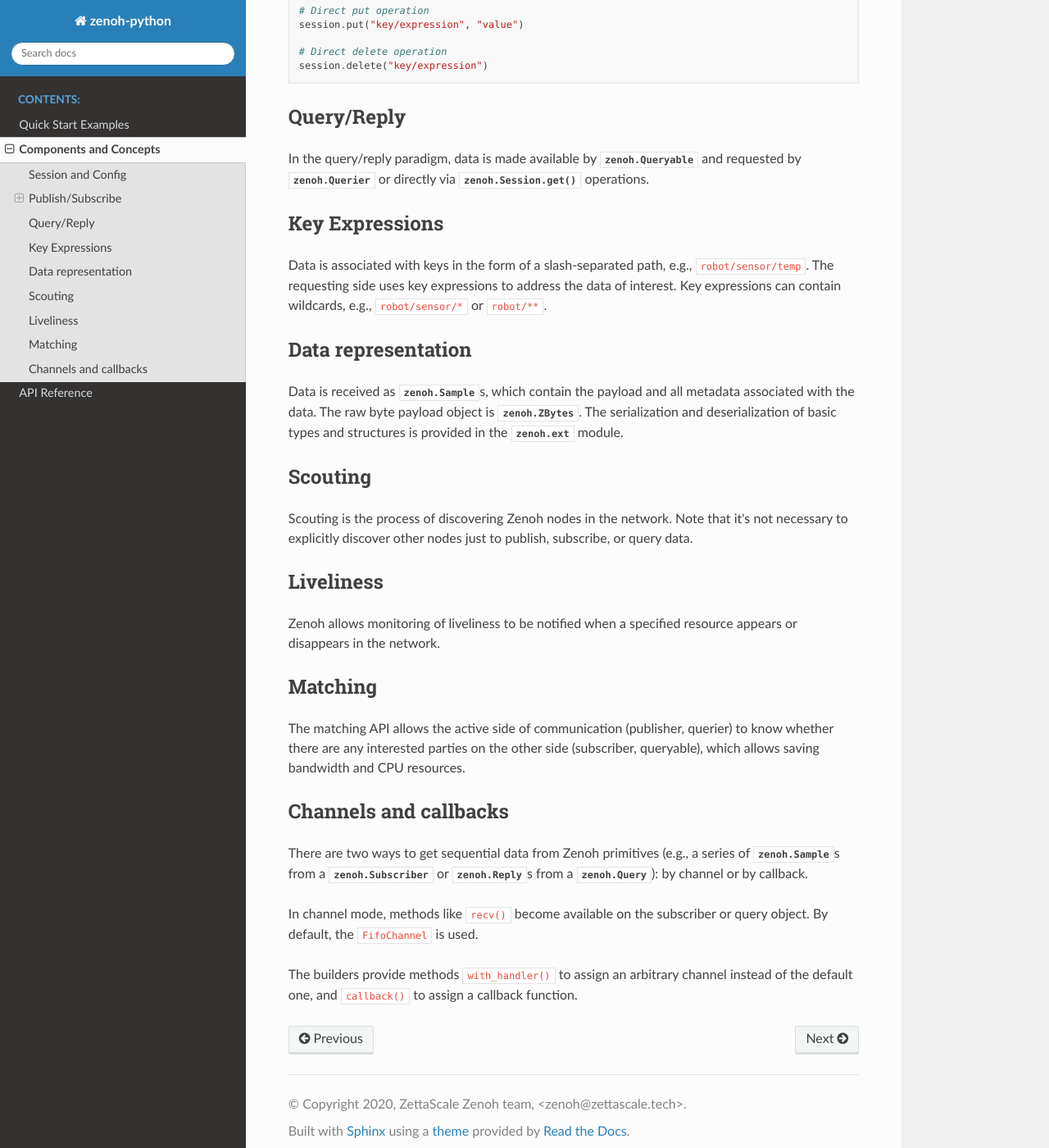
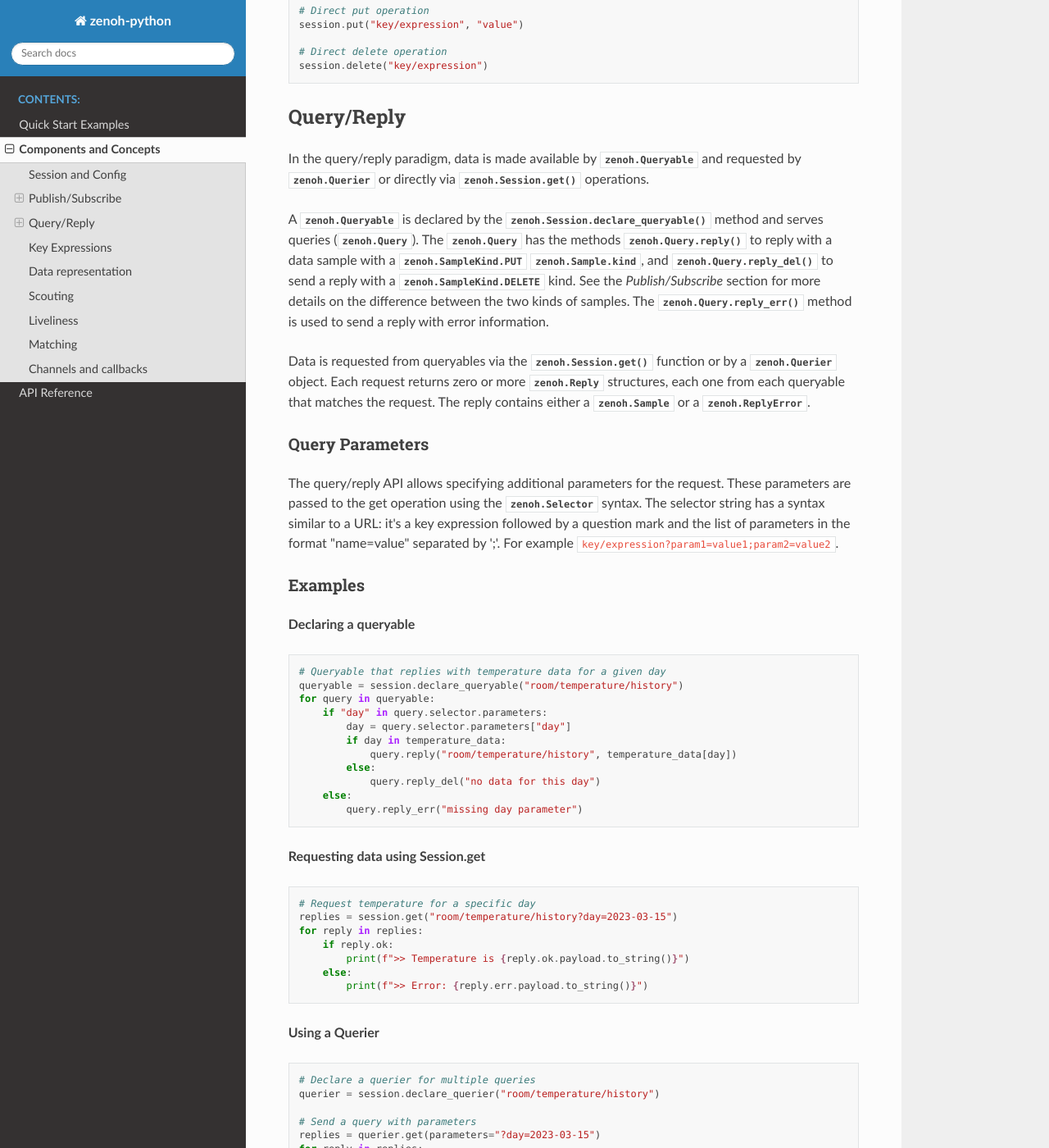
Before and after one commit to eclipse-zenoh/zenoh-python, a Sphinx documentation site: the page built from docs/concepts.rst, in a window 1280 px wide and 1400 px high, scrolled down 1342 px. Shown: the whole window at 82% size. Built offline with Sphinx 7.4.7 and the Read the Docs theme 3.1.0, drawn with Linux system fonts in a browser that asks for light colours; some of the changed text lies outside the part shown.

Commit message:
query-reply details

```diff
--- a/docs/concepts.rst
+++ b/docs/concepts.rst
@@ -77,6 +77,71 @@ Query/Reply
 In the query/reply paradigm, data is made available by :class:`zenoh.Queryable` and requested by
 :class:`zenoh.Querier` or directly via :meth:`zenoh.Session.get` operations.
 
+A :class:`zenoh.Queryable` is declared by the :meth:`zenoh.Session.declare_queryable` method and serves queries
+(:class:`zenoh.Query`).
+The :class:`zenoh.Query` has the methods :meth:`zenoh.Query.reply` to reply with a data sample
+with a :attr:`zenoh.SampleKind.PUT` :attr:`zenoh.Sample.kind`, and
+:meth:`zenoh.Query.reply_del` to send a reply with a :attr:`zenoh.SampleKind.DELETE` kind. See the `Publish/Subscribe` section for more details on the difference between the two kinds of samples.
+The :meth:`zenoh.Query.reply_err` method is used to send a reply with error information.
+
+Data is requested from queryables via the :meth:`zenoh.Session.get` function or by a :class:`zenoh.Querier` object.
+Each request returns zero or more :class:`zenoh.Reply` structures, each one from each queryable that matches
+the request. The reply contains either a :class:`zenoh.Sample` or a :class:`zenoh.ReplyError`.
+
+Query Parameters
+^^^^^^^^^^^^^^^^
+
+The query/reply API allows specifying additional parameters for the request. These parameters are passed to
+the get operation using the :class:`zenoh.Selector` syntax. The selector string has a syntax similar to a URL:
+it's a key expression followed by a question mark and the list of parameters in the format "name=value"
+separated by ';'. For example ``key/expression?param1=value1;param2=value2``.
+
+Examples
+^^^^^^^^
+
+**Declaring a queryable**
+
+.. code-block:: python
+
+    # Queryable that replies with temperature data for a given day
+    queryable = session.declare_queryable("room/temperature/history")
+    for query in queryable:
+        if "day" in query.selector.parameters:
+            day = query.selector.parameters["day"]
+            if day in temperature_data:
+                query.reply("room/temperature/history", temperature_data[day])
+            else:
+                query.reply_del("no data for this day")
+        else:
+            query.reply_err("missing day parameter")
+
+**Requesting data using Session.get**
+
+.. code-block:: python
+
+    # Request temperature for a specific day
+    replies = session.get("room/temperature/history?day=2023-03-15")
+    for reply in replies:
+        if reply.ok:
+            print(f">> Temperature is {reply.ok.payload.to_string()}")
+        else:
+            print(f">> Error: {reply.err.payload.to_string()}")
+
+**Using a Querier**
+
+.. code-block:: python
+
+    # Declare a querier for multiple queries
+    querier = session.declare_querier("room/temperature/history")
+
+    # Send a query with parameters
+    replies = querier.get(parameters="?day=2023-03-15")
+    for reply in replies:
+        if reply.ok:
+            print(f">> Temperature is {reply.ok.payload.to_string()}")
+        else:
+            print(f">> Error: {reply.err.payload.to_string()}")
+
 Key Expressions
 ---------------
 
```
